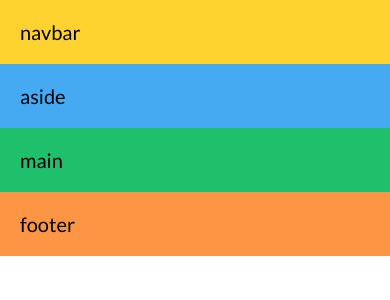
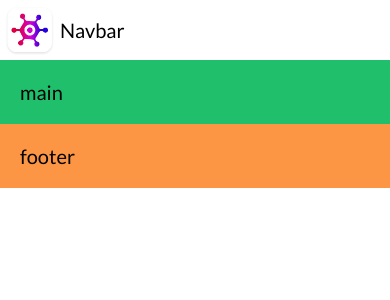
Before and after one commit to UnicornDad8/game-hub, a React (Vite) app: page / in a window 390 px wide. Shown: the top 300 px of the page. Built offline with nearby package versions, Linux system fonts and the light colour scheme.

Commit message:
Added logo to navbar

```diff
--- a/src/App.css
+++ b/src/App.css
@@ -1,7 +1,5 @@
 .navbar {
   grid-area: navbar;
-  background-color: #fed330;
-  padding: 20px;
 }
 .main-container {
   grid-area: content;
@@ -28,11 +26,14 @@ footer {
 }
 @media (max-width: 900px) {
   .layout-container {
-    grid-template-columns: 4fr;
+    grid-template-columns: 3fr;
     grid-template-areas:
       "navbar"
-      "sidebar"
       "content"
       "footer";
   }
+
+  .aside-container {
+    display: none;
+  }
 }
--- a/src/App.tsx
+++ b/src/App.tsx
@@ -1,9 +1,12 @@
 import "./App.css";
+import Navbar from "./components/Navbar";
 
 function App() {
   return (
     <div className="layout-container">
-      <nav className="navbar">navbar</nav>
+      <div className="navbar">
+        <Navbar />
+      </div>
       <aside className="aside-container">aside</aside>
       <main className="main-container">main</main>
       <footer>footer</footer>
--- /dev/null
+++ b/src/components/Navbar/Navbar.module.css
@@ -0,0 +1,5 @@
+.navbar {
+  display: flex;
+  width: 100%;
+  align-items: center;
+}
--- /dev/null
+++ b/src/components/Navbar/Navbar.tsx
@@ -0,0 +1,13 @@
+import logo from "../../assets/logo.webp";
+import style from "./Navbar.module.css";
+
+const Navbar = () => {
+  return (
+    <nav className={style["navbar"]}>
+      <img src={logo} alt="logo" width="60px" height="60px" />
+      Navbar
+    </nav>
+  );
+};
+
+export default Navbar;
--- /dev/null
+++ b/src/components/Navbar/index.ts
@@ -0,0 +1,3 @@
+import Navbar from "./Navbar";
+
+export default Navbar;
```
Also changed, not shown: src/assets/logo.webp (added).
